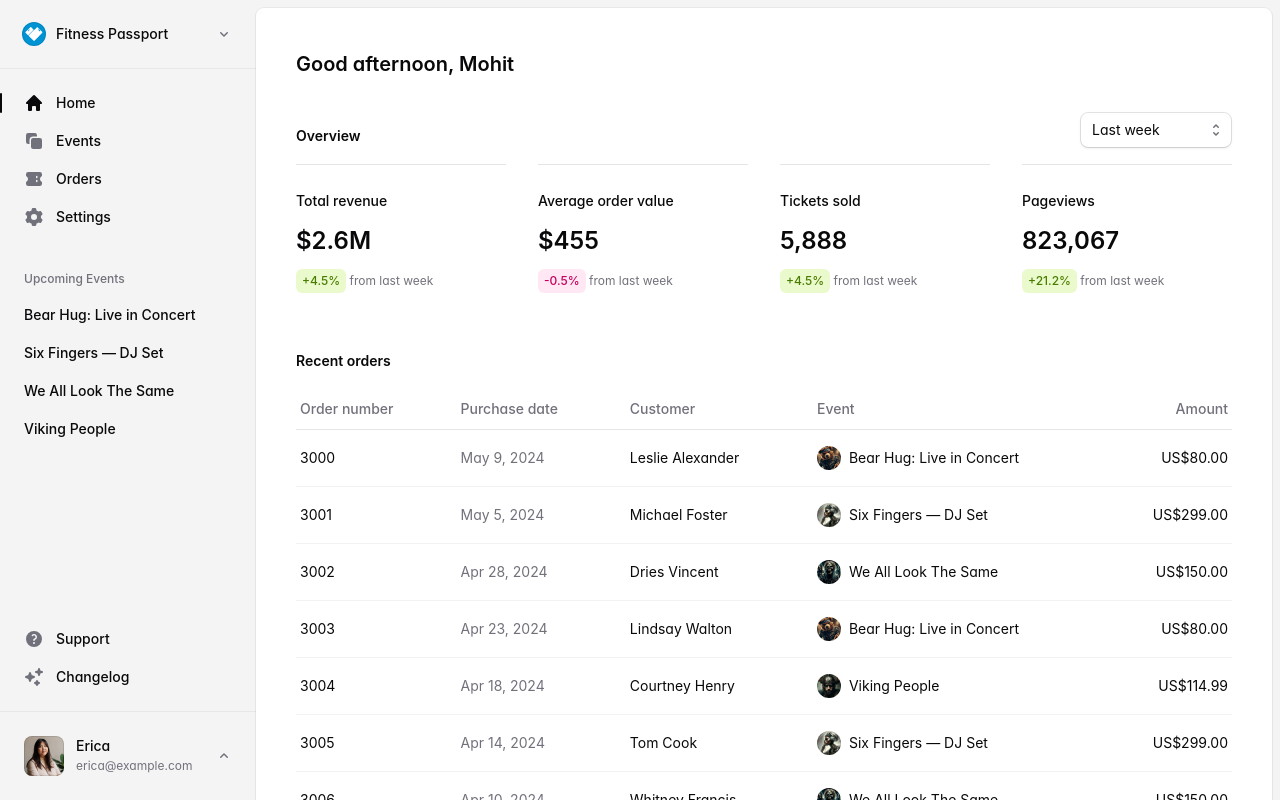
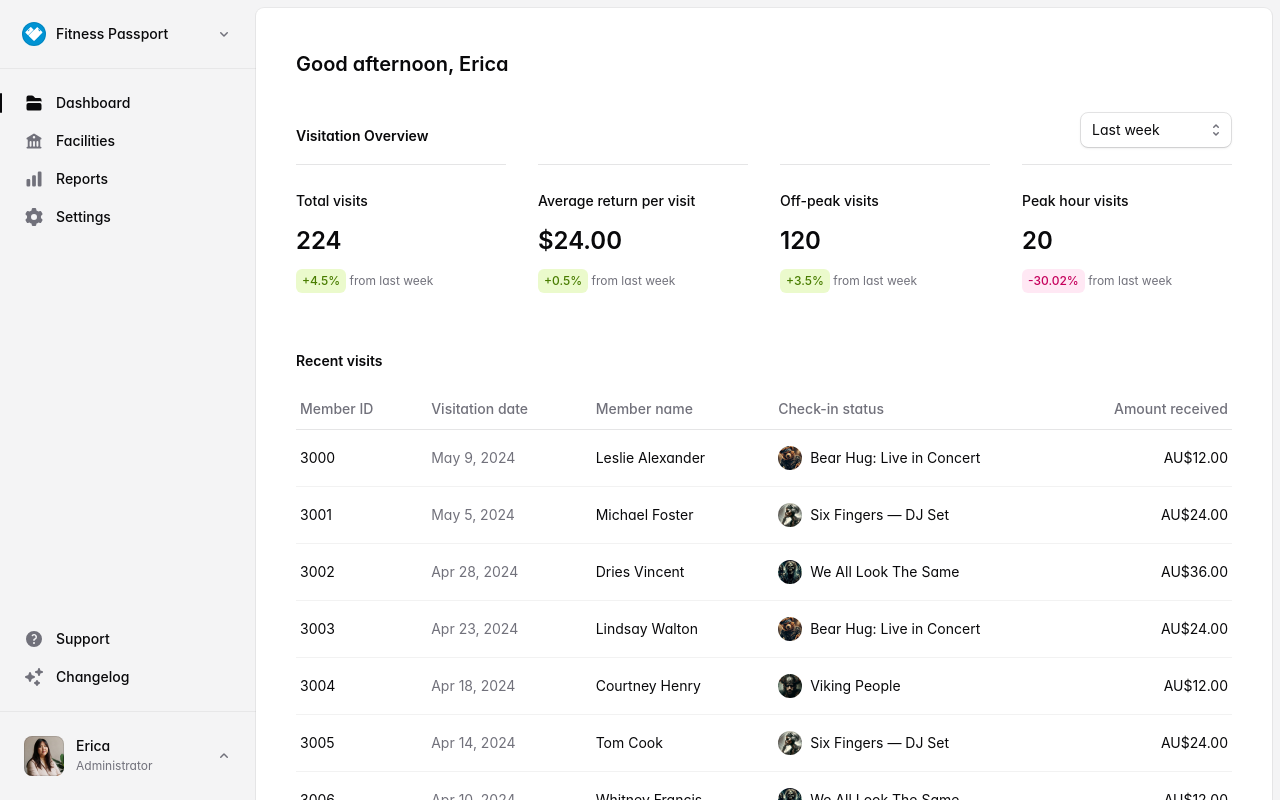
Before and after one commit to jitheshatfp/fp-admin-demo, a Next.js app: page / in a window 1280 px wide. Shown: the top 800 px of the page. Built offline with nearby package versions, Linux system fonts and the light colour scheme; a web font is replaced by a local one.

Commit message:
Value changes

```diff
--- a/src/app/application-layout.tsx
+++ b/src/app/application-layout.tsx
@@ -23,6 +23,7 @@ import {
 } from '@/components/sidebar'
 import { SidebarLayout } from '@/components/sidebar-layout'
 import { getEvents } from '@/data'
+import { BuildingLibraryIcon, ChartBarIcon, FolderIcon } from '@heroicons/react/16/solid'
 import {
   ArrowRightStartOnRectangleIcon,
   ChevronDownIcon,
@@ -32,6 +33,7 @@ import {
   PlusIcon,
   ShieldCheckIcon,
   UserCircleIcon,
+  UserIcon,
 } from '@heroicons/react/16/solid'
 import {
   Cog6ToothIcon,
@@ -109,7 +111,7 @@ export function ApplicationLayout({
                 <DropdownDivider />
                 <DropdownItem href="#">
                   <Avatar slot="icon" src="/teams/catalyst.svg" />
-                  <DropdownLabel>Fitness Passport</DropdownLabel>
+                  <DropdownLabel>Admin</DropdownLabel>
                 </DropdownItem>
                 {/* <DropdownItem href="#">
                   <Avatar slot="icon" initials="BE" className="bg-purple-500 text-white" />
@@ -117,8 +119,8 @@ export function ApplicationLayout({
                 </DropdownItem> */}
                 <DropdownDivider />
                 <DropdownItem href="#">
-                  <PlusIcon />
-                  <DropdownLabel>New team&hellip;</DropdownLabel>
+                  <UserIcon/>
+                  <DropdownLabel>Staff</DropdownLabel>
                 </DropdownItem>
               </DropdownMenu>
             </Dropdown>
@@ -127,16 +129,16 @@ export function ApplicationLayout({
           <SidebarBody>
             <SidebarSection>
               <SidebarItem href="/" current={pathname === '/'}>
-                <HomeIcon />
-                <SidebarLabel>Home</SidebarLabel>
+                <FolderIcon />
+                <SidebarLabel>Dashboard</SidebarLabel>
               </SidebarItem>
               <SidebarItem href="/events" current={pathname.startsWith('/events')}>
-                <Square2StackIcon />
-                <SidebarLabel>Events</SidebarLabel>
+                <BuildingLibraryIcon />
+                <SidebarLabel>Facilities</SidebarLabel>
               </SidebarItem>
               <SidebarItem href="/orders" current={pathname.startsWith('/orders')}>
-                <TicketIcon />
-                <SidebarLabel>Orders</SidebarLabel>
+                <ChartBarIcon />
+                <SidebarLabel>Reports</SidebarLabel>
               </SidebarItem>
               <SidebarItem href="/settings" current={pathname.startsWith('/settings')}>
                 <Cog6ToothIcon />
@@ -144,14 +146,14 @@ export function ApplicationLayout({
               </SidebarItem>
             </SidebarSection>
 
-            <SidebarSection className="max-lg:hidden">
-              <SidebarHeading>Upcoming Events</SidebarHeading>
+            {/* <SidebarSection className="max-lg:hidden">
+              <SidebarHeading>Upcoming Reports</SidebarHeading>
               {events.map((event) => (
                 <SidebarItem key={event.id} href={event.url}>
                   {event.name}
                 </SidebarItem>
               ))}
-            </SidebarSection>
+            </SidebarSection> */}
 
             <SidebarSpacer />
 
@@ -175,7 +177,7 @@ export function ApplicationLayout({
                   <span className="min-w-0">
                     <span className="block truncate text-sm/5 font-medium text-zinc-950 dark:text-white">Erica</span>
                     <span className="block truncate text-xs/5 font-normal text-zinc-500 dark:text-zinc-400">
-                      erica@example.com
+                      Administrator
                     </span>
                   </span>
                 </span>
--- a/src/app/page.tsx
+++ b/src/app/page.tsx
@@ -10,33 +10,34 @@ export default async function Home() {
 
   return (
     <>
-      <Heading>Good afternoon, Mohit</Heading>
+      <Heading>Good afternoon, Erica</Heading>
       <div className="mt-8 flex items-end justify-between">
-        <Subheading>Overview</Subheading>
+        <Subheading>Visitation Overview</Subheading>
         <div>
           <Select name="period">
             <option value="last_week">Last week</option>
             <option value="last_two">Last two weeks</option>
             <option value="last_month">Last month</option>
             <option value="last_quarter">Last quarter</option>
+            <option value="last_quarter">Last year</option>
           </Select>
         </div>
       </div>
       <div className="mt-4 grid gap-8 sm:grid-cols-2 xl:grid-cols-4">
-        <Stat title="Total revenue" value="$2.6M" change="+4.5%" />
-        <Stat title="Average order value" value="$455" change="-0.5%" />
-        <Stat title="Tickets sold" value="5,888" change="+4.5%" />
-        <Stat title="Pageviews" value="823,067" change="+21.2%" />
+        <Stat title="Total visits" value="224" change="+4.5%" />
+        <Stat title="Average return per visit" value="$24.00" change="+0.5%" />
+        <Stat title="Off-peak visits" value="120" change="+3.5%" />
+        <Stat title="Peak hour visits" value="20" change="-30.02%" />
       </div>
-      <Subheading className="mt-14">Recent orders</Subheading>
+      <Subheading className="mt-14">Recent visits</Subheading>
       <Table className="mt-4 [--gutter:--spacing(6)] lg:[--gutter:--spacing(10)]">
         <TableHead>
           <TableRow>
-            <TableHeader>Order number</TableHeader>
-            <TableHeader>Purchase date</TableHeader>
-            <TableHeader>Customer</TableHeader>
-            <TableHeader>Event</TableHeader>
-            <TableHeader className="text-right">Amount</TableHeader>
+            <TableHeader>Member ID</TableHeader>
+            <TableHeader>Visitation date</TableHeader>
+            <TableHeader>Member name</TableHeader>
+            <TableHeader>Check-in status</TableHeader>
+            <TableHeader className="text-right">Amount received</TableHeader>
           </TableRow>
         </TableHead>
         <TableBody>
@@ -51,7 +52,7 @@ export default async function Home() {
                   <span>{order.event.name}</span>
                 </div>
               </TableCell>
-              <TableCell className="text-right">US{order.amount.usd}</TableCell>
+              <TableCell className="text-right">AU{order.amount.usd}</TableCell>
             </TableRow>
           ))}
         </TableBody>
--- a/src/data.ts
+++ b/src/data.ts
@@ -13,7 +13,7 @@ export async function getOrders() {
       url: '/orders/3000',
       date: 'May 9, 2024',
       amount: {
-        usd: '$80.00',
+        usd: '$12.00',
         cad: '$109.47',
         fee: '$3.28',
         net: '$106.19',
@@ -40,7 +40,7 @@ export async function getOrders() {
       url: '/orders/3001',
       date: 'May 5, 2024',
       amount: {
-        usd: '$299.00',
+        usd: '$24.00',
         cad: '$409.13',
         fee: '$12.27',
         net: '$396.86',
@@ -67,7 +67,7 @@ export async function getOrders() {
       url: '/orders/3002',
       date: 'Apr 28, 2024',
       amount: {
-        usd: '$150.00',
+        usd: '$36.00',
         cad: '$205.25',
         fee: '$6.15',
         net: '$199.10',
@@ -94,7 +94,7 @@ export async function getOrders() {
       url: '/orders/3003',
       date: 'Apr 23, 2024',
       amount: {
-        usd: '$80.00',
+        usd: '$24.00',
         cad: '$109.47',
         fee: '$3.28',
         net: '$106.19',
@@ -121,7 +121,7 @@ export async function getOrders() {
       url: '/orders/3004',
       date: 'Apr 18, 2024',
       amount: {
-        usd: '$114.99',
+        usd: '$12.00',
         cad: '$157.34',
         fee: '$4.72',
         net: '$152.62',
@@ -148,7 +148,7 @@ export async function getOrders() {
       url: '/orders/3005',
       date: 'Apr 14, 2024',
       amount: {
-        usd: '$299.00',
+        usd: '$24.00',
         cad: '$409.13',
         fee: '$12.27',
         net: '$396.86',
@@ -175,7 +175,7 @@ export async function getOrders() {
       url: '/orders/3006',
       date: 'Apr 10, 2024',
       amount: {
-        usd: '$150.00',
+        usd: '$12.00',
         cad: '$205.25',
         fee: '$6.15',
         net: '$199.10',
@@ -202,7 +202,7 @@ export async function getOrders() {
       url: '/orders/3007',
       date: 'Apr 6, 2024',
       amount: {
-        usd: '$80.00',
+        usd: '$24.00',
         cad: '$109.47',
         fee: '$3.28',
         net: '$106.19',
@@ -229,7 +229,7 @@ export async function getOrders() {
       url: '/orders/3008',
       date: 'Apr 3, 2024',
       amount: {
-        usd: '$80.00',
+        usd: '$12.00',
         cad: '$109.47',
         fee: '$3.28',
         net: '$106.19',
@@ -256,7 +256,7 @@ export async function getOrders() {
       url: '/orders/3009',
       date: 'Mar 29, 2024',
       amount: {
-        usd: '$114.99',
+        usd: '$48.00',
         cad: '$157.34',
         fee: '$4.72',
         net: '$152.62',
@@ -283,7 +283,7 @@ export async function getOrders() {
       url: '/orders/3010',
       date: 'Mar 25, 2024',
       amount: {
-        usd: '$299.00',
+        usd: '$12.00',
         cad: '$409.13',
         fee: '$12.27',
         net: '$396.86',
@@ -310,7 +310,7 @@ export async function getOrders() {
       url: '/orders/3011',
       date: 'Mar 21, 2024',
       amount: {
-        usd: '$80.00',
+        usd: '$24.00',
         cad: '$109.47',
         fee: '$3.28',
         net: '$106.19',
@@ -337,7 +337,7 @@ export async function getOrders() {
       url: '/orders/3012',
       date: 'Mar 16, 2024',
       amount: {
-        usd: '$150.00',
+        usd: '$12.00',
         cad: '$205.25',
         fee: '$6.15',
         net: '$199.10',
@@ -364,7 +364,7 @@ export async function getOrders() {
       url: '/orders/3013',
       date: 'Mar 12, 2024',
       amount: {
-        usd: '$299.00',
+        usd: '$24.00',
         cad: '$409.13',
         fee: '$12.27',
         net: '$396.86',
@@ -391,7 +391,7 @@ export async function getOrders() {
       url: '/orders/3014',
       date: 'Mar 8, 2024',
       amount: {
-        usd: '$150.00',
+        usd: '$12.00',
         cad: '$205.25',
         fee: '$6.15',
         net: '$199.10',
@@ -418,7 +418,7 @@ export async function getOrders() {
       url: '/orders/3015',
       date: 'Mar 4, 2024',
       amount: {
-        usd: '$150.00',
+        usd: '$36.00',
         cad: '$205.25',
         fee: '$6.15',
         net: '$199.10',
@@ -445,7 +445,7 @@ export async function getOrders() {
       url: '/orders/3016',
       date: 'Feb 28, 2024',
       amount: {
-        usd: '$80.00',
+        usd: '$12.00',
         cad: '$109.47',
         fee: '$3.28',
         net: '$106.19',
@@ -472,7 +472,7 @@ export async function getOrders() {
       url: '/orders/3017',
       date: 'Feb 23, 2024',
       amount: {
-        usd: '$80.00',
+        usd: '$12.00',
         cad: '$109.47',
         fee: '$3.28',
         net: '$106.19',
@@ -499,7 +499,7 @@ export async function getOrders() {
       url: '/orders/3018',
       date: 'Feb 19, 2024',
       amount: {
-        usd: '$114.99',
+        usd: '$24.00',
         cad: '$157.34',
         fee: '$4.72',
         net: '$152.62',
@@ -526,7 +526,7 @@ export async function getOrders() {
       url: '/orders/3019',
       date: 'Feb 15, 2024',
       amount: {
-        usd: '$114.99',
+        usd: '$12.00',
         cad: '$157.34',
         fee: '$4.72',
         net: '$152.62',
@@ -553,7 +553,7 @@ export async function getOrders() {
       url: '/orders/3020',
       date: 'Feb 10, 2024',
       amount: {
-        usd: '$299.00',
+        usd: '$24.00',
         cad: '$409.13',
         fee: '$12.27',
         net: '$396.86',
@@ -580,7 +580,7 @@ export async function getOrders() {
       url: '/orders/3021',
       date: 'Feb 5, 2024',
       amount: {
-        usd: '$80.00',
+        usd: '$24.00',
         cad: '$109.47',
         fee: '$3.28',
         net: '$106.19',
@@ -607,7 +607,7 @@ export async function getOrders() {
       url: '/orders/3022',
       date: 'Feb 1, 2024',
       amount: {
-        usd: '$114.99',
+        usd: '$12.00',
         cad: '$157.34',
         fee: '$4.72',
         net: '$152.62',
@@ -634,7 +634,7 @@ export async function getOrders() {
       url: '/orders/3023',
       date: 'Jan 27, 2024',
       amount: {
-        usd: '$114.99',
+        usd: '$12.00',
         cad: '$157.34',
         fee: '$4.72',
         net: '$152.62',
@@ -661,7 +661,7 @@ export async function getOrders() {
       url: '/orders/3024',
       date: 'Jan 22, 2024',
       amount: {
-        usd: '$114.99',
+        usd: '$12.00',
         cad: '$157.34',
         fee: '$4.72',
         net: '$152.62',
@@ -688,7 +688,7 @@ export async function getOrders() {
       url: '/orders/3025',
       date: 'Jan 18, 2024',
       amount: {
-        usd: '$114.99',
+        usd: '$12.00',
         cad: '$157.34',
         fee: '$4.72',
         net: '$152.62',
```
